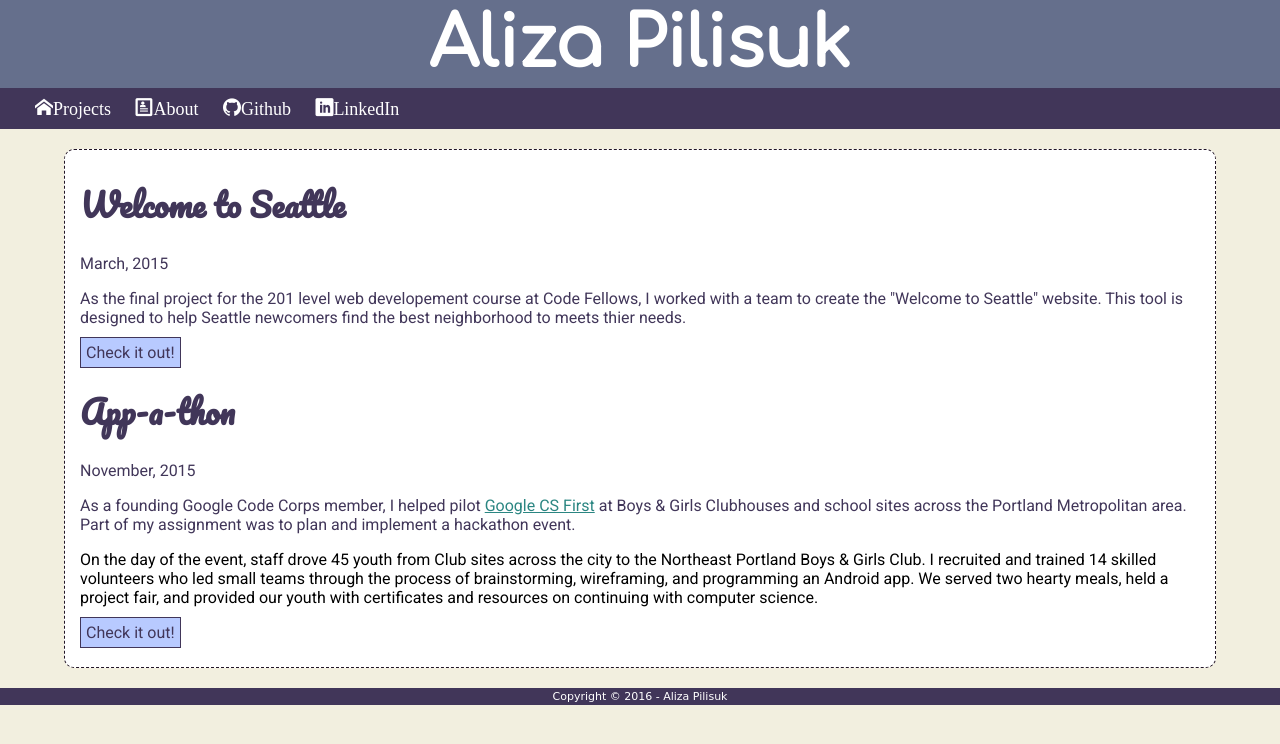
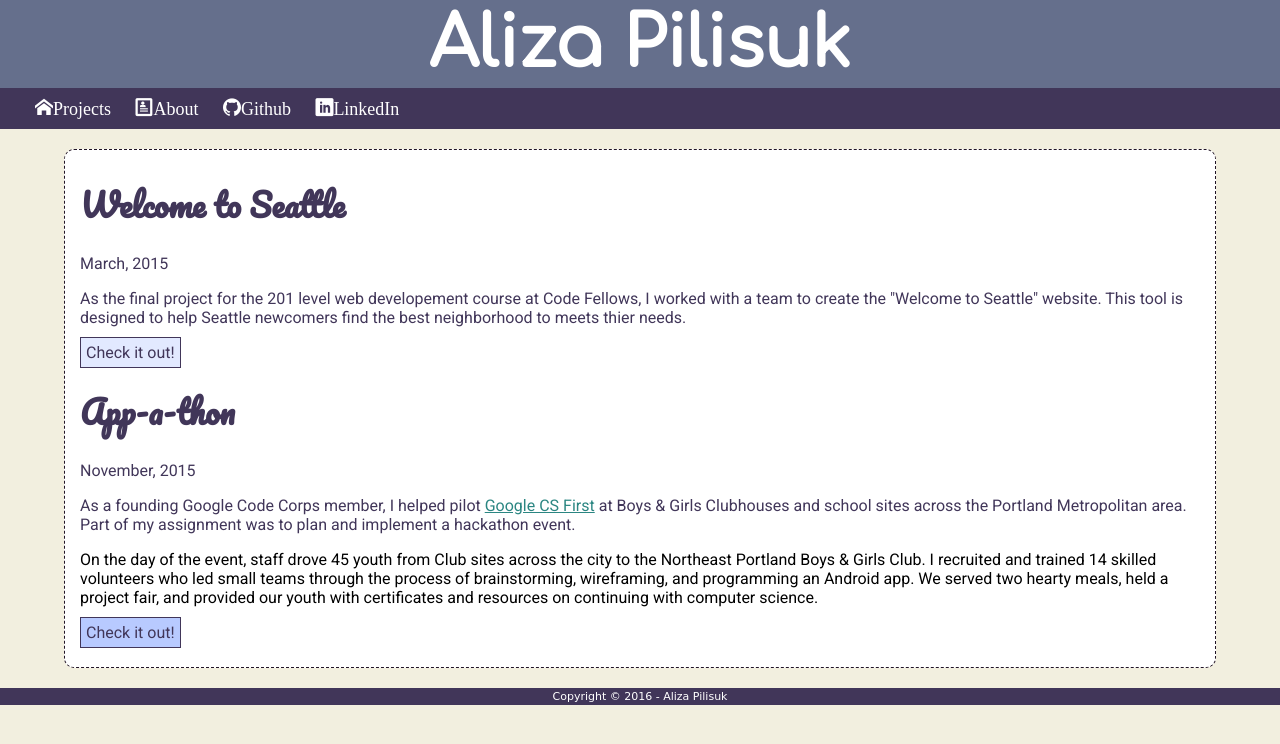
Before and after one commit to aliza89p/portfolio, a plain HTML site: page index.html in a window 1280 px wide. In both pictures the pointer is over the link 130 px from the left and 352 px from the top of the page. Drawn offline with nearby package versions, Linux system fonts and the light colour scheme; files whose address does not match are found by name; a web font is replaced by a local one.

Commit message:
changed hover color for check-it-out

```diff
--- a/styles/state/hover.css
+++ b/styles/state/hover.css
@@ -9,6 +9,10 @@
   color: lightblue;
 }
 
+.check-it-out:hover{
+  background-color: #e2e9ff;
+}
+
 @media (min-width: 640px){
 .nav-bar:hover ul{
   margin: 0;
```
